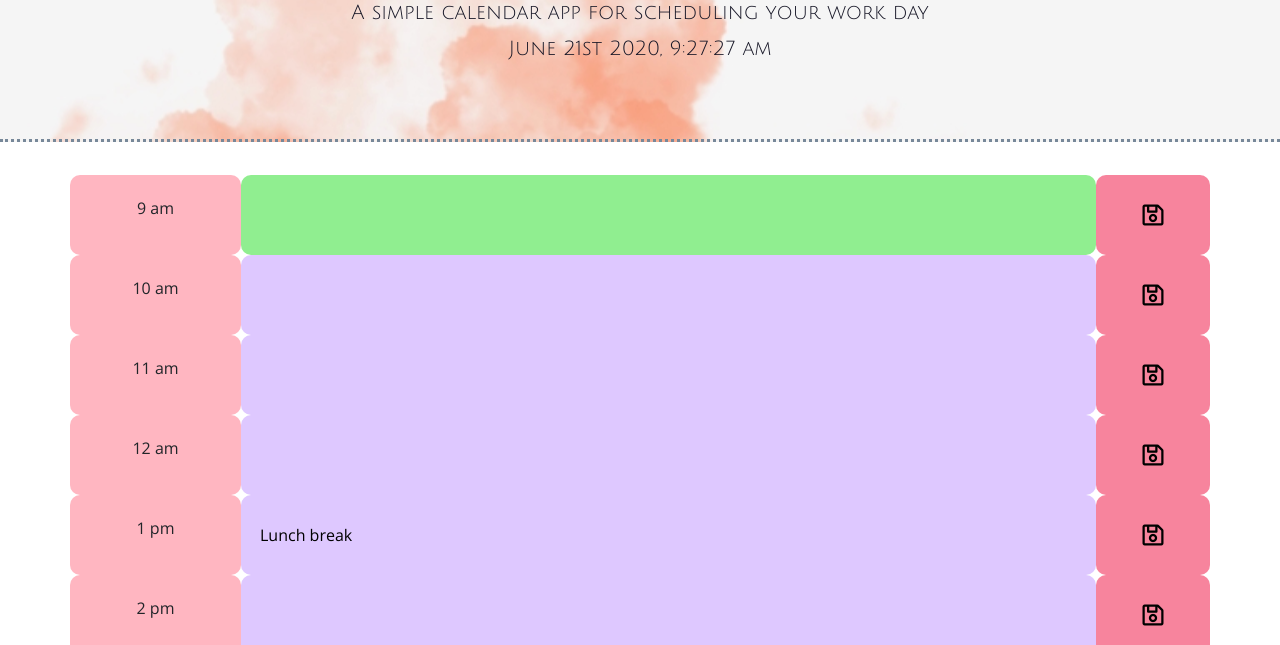
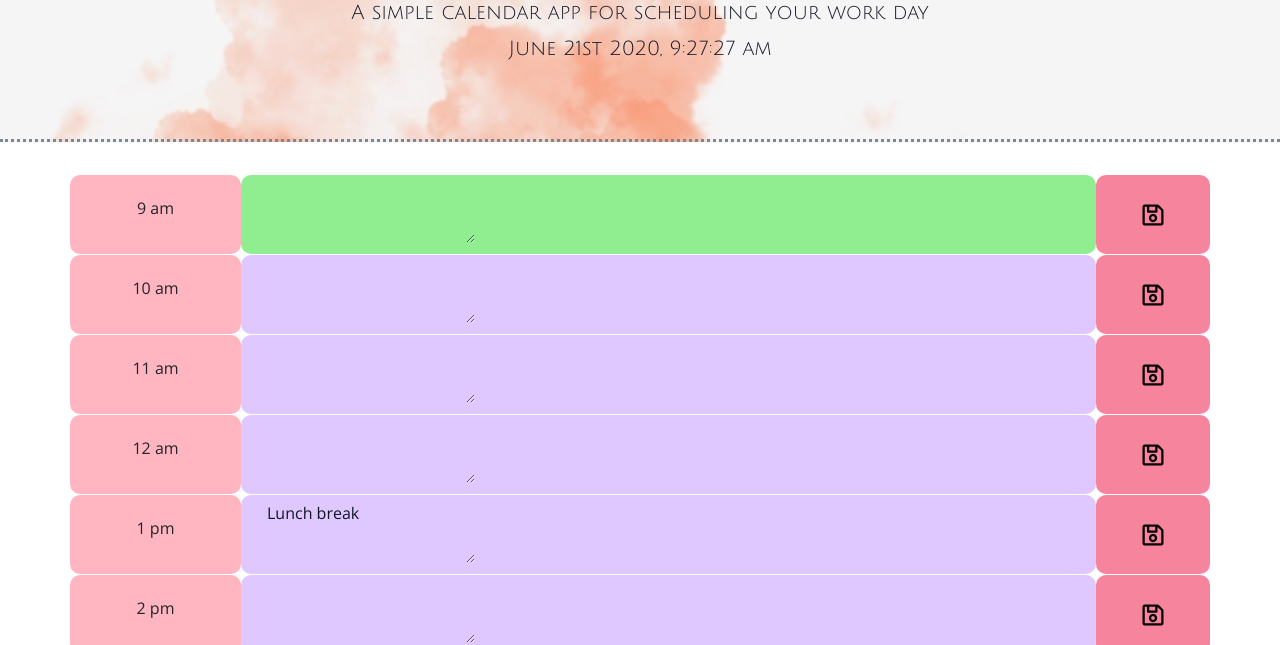
Before and after one commit to roukell/homework5, a plain HTML site: page index.html in a window 1280 px wide. Shown: the part 155-800 px from the top of the page. Drawn offline with nearby package versions, Linux system fonts and the light colour scheme.

Commit message:
user can now resize the input box

```diff
--- a/script.js
+++ b/script.js
@@ -56,11 +56,13 @@ for (let hour = 9; hour <= 17; hour++) {
     timeBoxSpn.text(`${displayedHour} ${ampm}`);
 
     // create input portion for user to type in plans
-    const inputBox = $("<input>");
+    const inputBox = $("<textarea>");
     inputBox.attr("id",`input-${index}`);
     inputBox.attr("hour-index", index);
     inputBox.attr("type", "text");
     inputBox.attr("class", "inputBox");
+    inputBox.attr("rows", 3);
+    inputBox.attr("cols", 20);
 
     // access index from data array for hour
     inputBox.val(planTextArr[index]);
--- a/style.css
+++ b/style.css
@@ -85,10 +85,10 @@ textarea{
 }
 
 .inputBox {
-  height: 80px;
-  width: 250px;
+
   border-color: transparent;
   background-color: transparent;
+  resize: horizontal;
 }
 
 .col-9 {
@@ -114,6 +114,10 @@ textarea{
   padding: auto;
   justify-content: center;
   text-align: center;
+}
+
+.container {
+  margin-bottom: 3%;
 }
 
 /* For mobile phones: */
```
